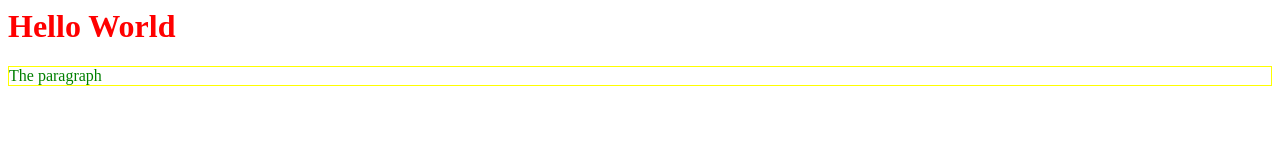
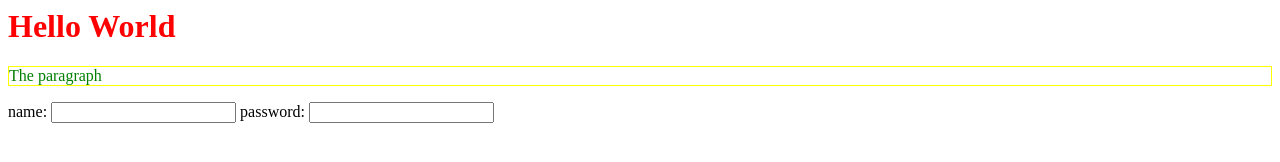
Before and after one commit to mun711/testRepository, a plain HTML site: page files/index.html in a window 1280 px wide. Drawn offline with Linux system fonts and the light colour scheme.

Commit message:
add form

```diff
--- a/files/index.html
+++ b/files/index.html
@@ -5,5 +5,11 @@
 	<body>
 		<h1>Hello World</h1>
 		<p>The paragraph</p>
+		<form>
+			name:
+			<input type="text"/>
+			password:
+			<input type="password"/>
+		</form>
 	</body>
 </html>
```
